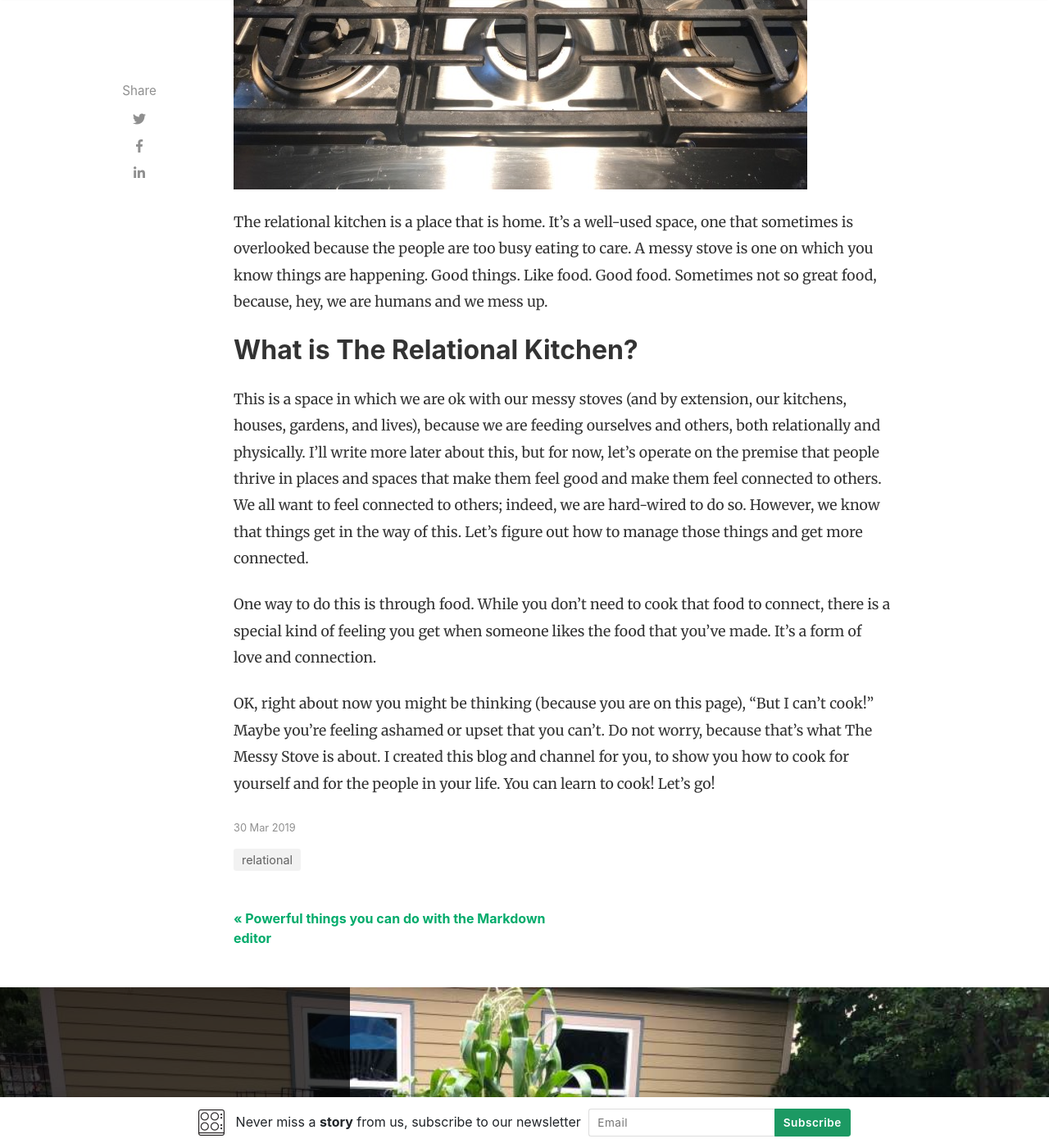
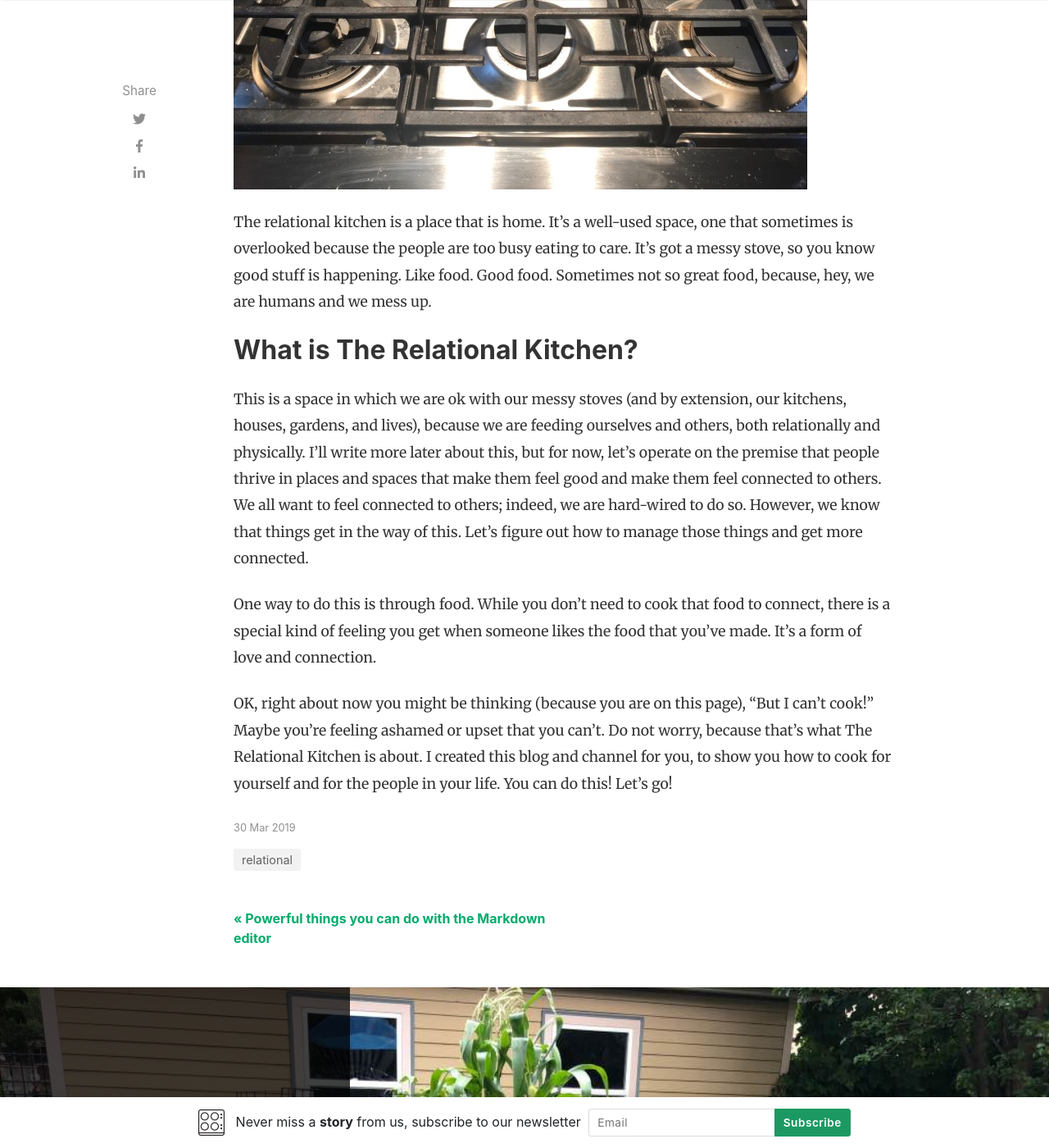
Before and after one commit to pknielski/pknielski.github.io, a Jekyll site: the page built from _posts/2019-03-30-what-is-messy-stove.md, in a window 1280 px wide and 1400 px high, scrolled down 708 px. Shown: the whole window at 82% size. Built offline with Jekyll 4.4.1, drawn with Linux system fonts in a browser that asks for light colours; nearby versions of some CDN libraries; comment, search, counter and statistics services are not loaded; some of the changed text lies outside the part shown.

Commit message:
Update 2019-03-30-what-is-messy-stove.md

```diff
--- a/_posts/2019-03-30-what-is-messy-stove.md
+++ b/_posts/2019-03-30-what-is-messy-stove.md
@@ -8,9 +8,9 @@ image: assets/images/stove2_Fotor.jpg
 featured: true
 comments: false
 hidden: true
-title: What is The Relational Kithcen?
+title: What is The Relational Kitchen?
 ---
-The relational kitchen is a place that is home.  It’s a well-used space, one that sometimes is overlooked because the people are too busy eating to care. A messy stove is one on which you know things are happening.  Good things.  Like food.  Good food.  Sometimes not so great food, because, hey, we are humans and we mess up.
+The relational kitchen is a place that is home.  It’s a well-used space, one that sometimes is overlooked because the people are too busy eating to care. It's got a messy stove, so you know good stuff is happening. Like food.  Good food.  Sometimes not so great food, because, hey, we are humans and we mess up.
 
 ## What is The Relational Kitchen?
 
@@ -18,4 +18,4 @@ This is a space in which we are ok with our messy stoves (and by extension, our
 
 One way to do this is through food.  While you don’t need to cook that food to connect, there is a special kind of feeling you get when someone likes the food that you’ve made.  It’s a form of love and connection.
 
-OK, right about now you might be thinking (because you are on this page), “But I can’t cook!” Maybe you're feeling ashamed or upset that you can’t. Do not worry, because that’s what The Messy Stove is about.  I created this blog and channel for you, to show you how to cook for yourself and for the people in your life. You can learn to cook!  Let’s go!
+OK, right about now you might be thinking (because you are on this page), “But I can’t cook!” Maybe you're feeling ashamed or upset that you can’t. Do not worry, because that’s what The Relational Kitchen is about.  I created this blog and channel for you, to show you how to cook for yourself and for the people in your life. You can do this!  Let’s go!
```
